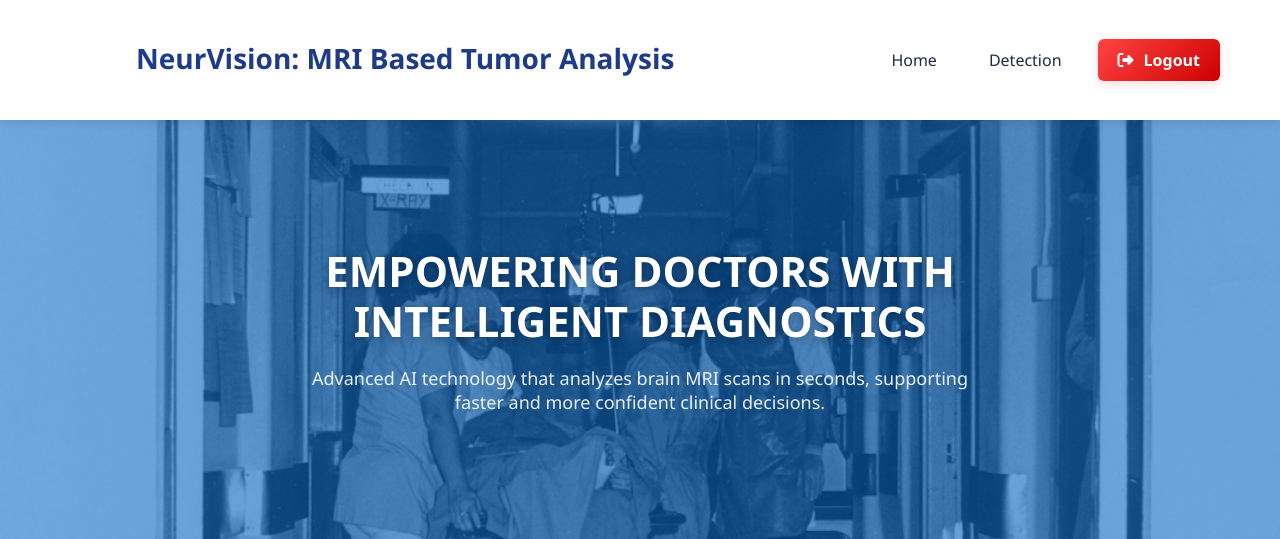
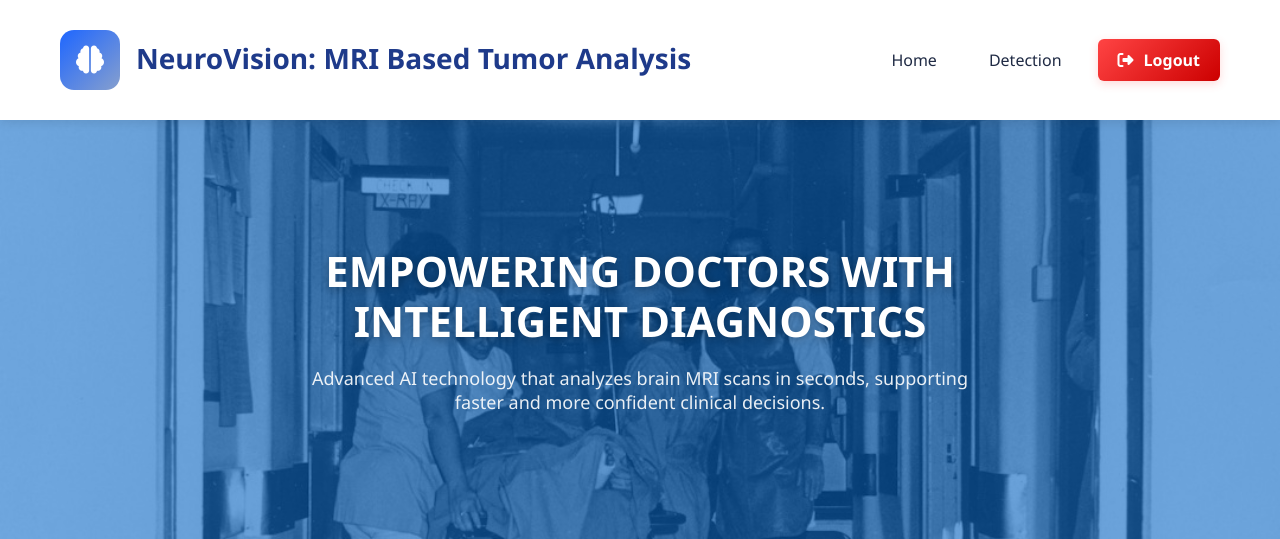
Before and after one commit to dikshyashres/NeuroVision, a Flask app: page /home in a window 1280 px wide. Shown: the top 539 px of the page. Run offline with Flask 3, Linux system fonts and the light colour scheme; the visitor is signed in with stand-in values (Sample User, id 1).

Commit message:
little changes

```diff
--- a/static/home.css
+++ b/static/home.css
@@ -26,13 +26,13 @@ body {
 .logo {
   width: 60px;
   height: 60px;
+  background: linear-gradient(135deg, #1e66ff 0%, #869fce 100%);
   border-radius: 14px;
   display: flex;
   align-items: center;
   justify-content: center;
   color: white;
   font-size: 28px;
-  flex-shrink: 0;
 }
 
 .header-text {
--- a/templates/home.html
+++ b/templates/home.html
@@ -23,7 +23,7 @@
         <i class="fa-solid fa-brain"></i>
       </div>
       <div class="header-text">
-        <h1>NeurVision: MRI Based Tumor Analysis</h1>
+        <h1>NeuroVision: MRI Based Tumor Analysis</h1>
       </div>
       <nav class="nav-links">
         <a href="{{ url_for('home') }}" class="active">Home</a>
```
Also changed, not shown: templates/detection.html (+4 -4 lines).
